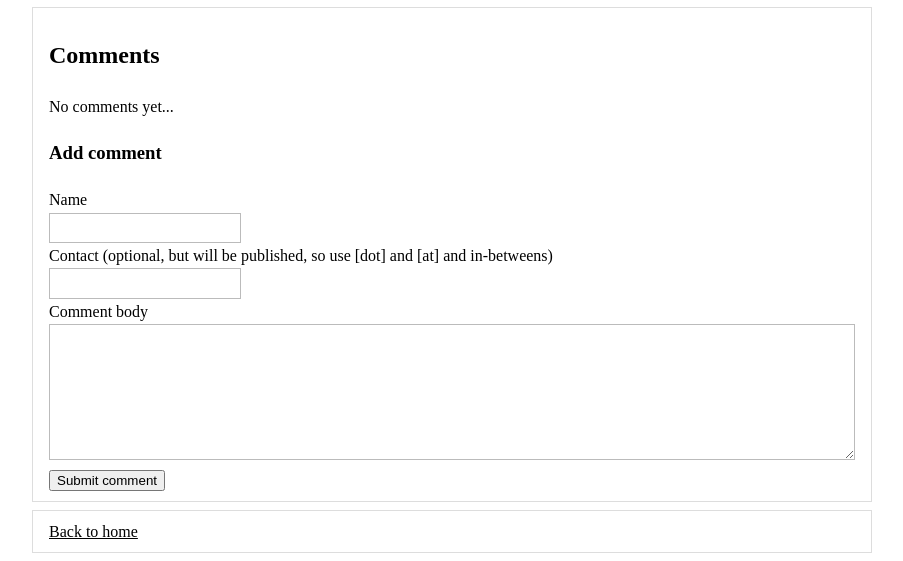
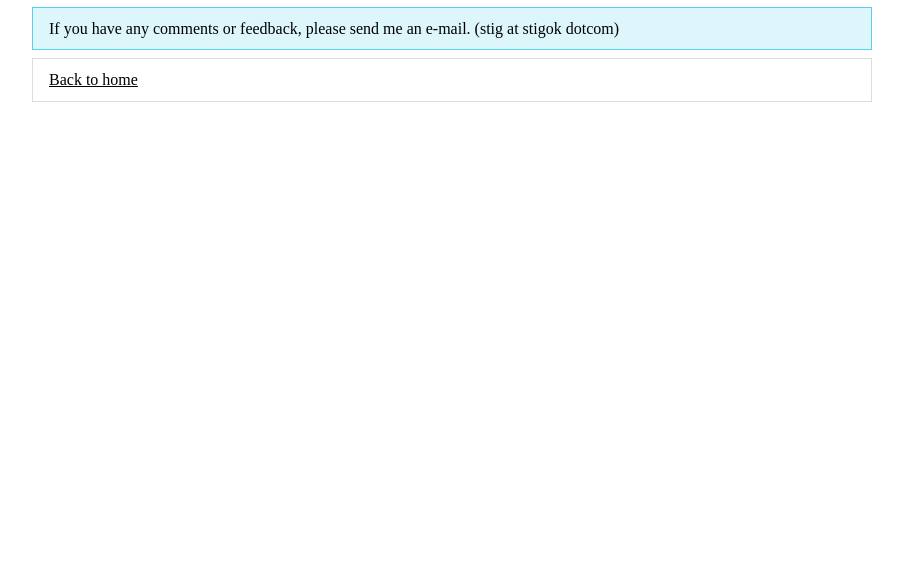
Before and after one commit to stigok/blog.stigok.com, a Jekyll site: the page built from collections/_posts/2017-04-19-777.md, in a window 1280 px wide. Shown: the part 447-1008 px from the top of the page, without its empty margins (188-1091 px from the left). Built offline with Jekyll 4.4.1, drawn with Linux system fonts in a browser that asks for light colours; after the commit the page ends 900 px from its top, so only the background shows below that.

Commit message:
Replace comments with email contact notice

```diff
--- a/_includes/comments.html
+++ b/_includes/comments.html
@@ -1,3 +1,7 @@
+<section id="comments" class="container-fluid">
+  If you have any comments or feedback, please send me an e-mail. (stig at stigok dotcom)
+</section>
+<!--
 {% assign comments = site.comments | where: "subject_id",page.comments_subject_id %}
 <section id="comments" class="container-fluid">
   <h2>Comments</h2>
@@ -27,3 +31,4 @@
     <button type="submit" name="submit" value="valid">Submit comment</button>
   </form>
 </section>
+-->
--- a/assets/css/main.scss
+++ b/assets/css/main.scss
@@ -146,6 +146,11 @@ textarea {
   width: 100%;
 }
 
+#comments {
+  border: 1px solid #57d1ec;
+  background-color: #57d1ec33;
+}
+
 // Import base theme partials
 @import
   "jekyll-theme-minimal" // Imported as static files, not a gem (assets/css)
```
